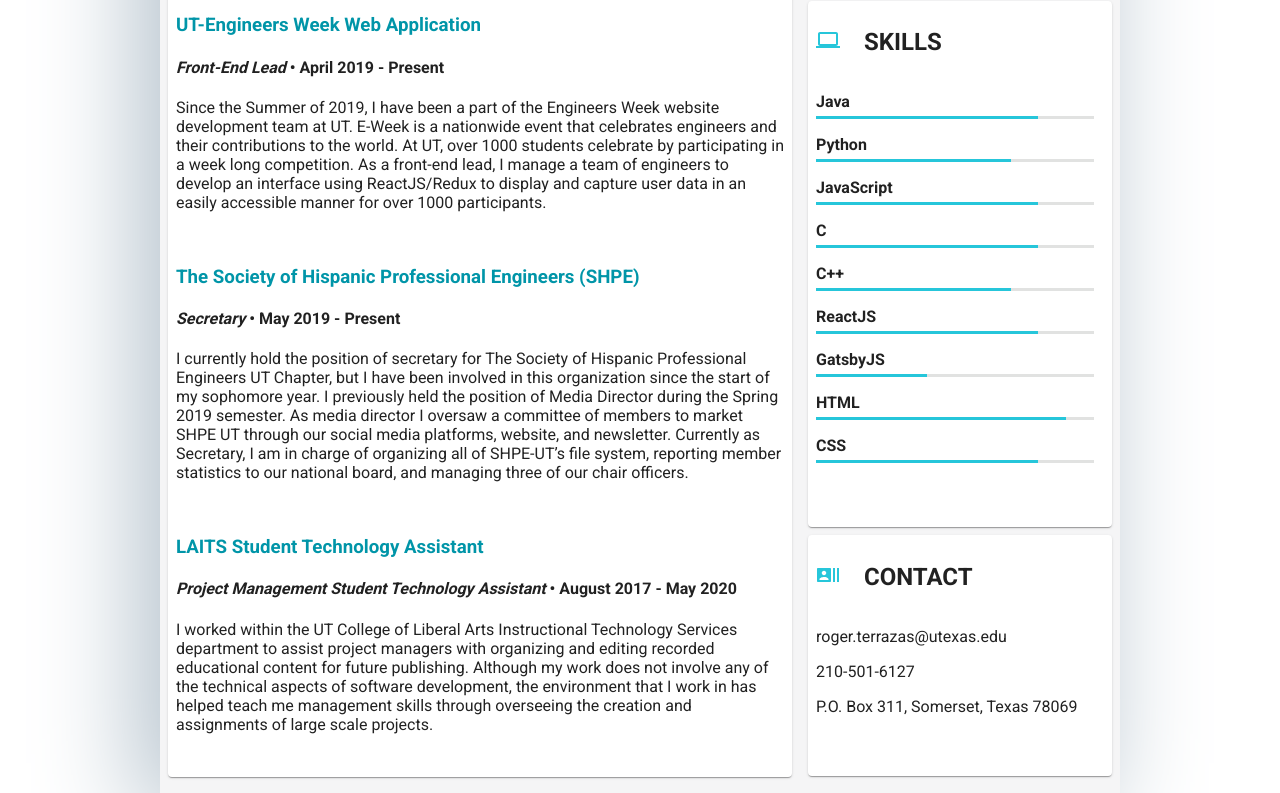
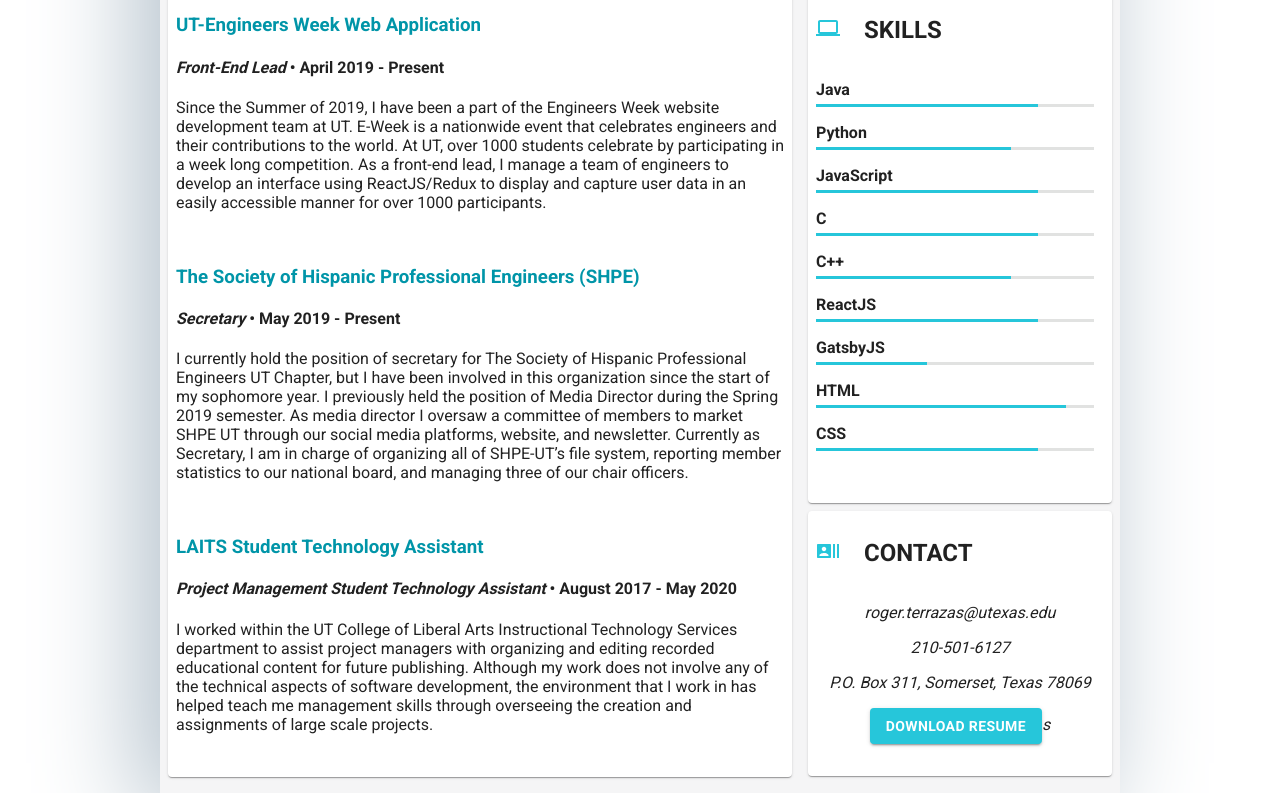
Before and after one commit to isabel-delafuente-website/resumeWebsite, a Gatsby site: page / in a window 1280 px wide. Shown: the part 623-1416 px from the top of the page. Built offline with nearby package versions, Linux system fonts and the light colour scheme; Gatsby itself is replaced by a stand-in of ours.

Commit message:
centered contact and added resume

```diff
--- a/src/components/styles.js
+++ b/src/components/styles.js
@@ -31,11 +31,21 @@
         width: "100%",
         boxSizing: "border-box",
     },
+    button: {
+        backgroundColor: '#26c6da',
+        color: 'white',
+        fontStyle: "normal",
+        fontWeight: "bold",
+    },
     innerPaper: {
         padding: theme.spacing(1)
     },
     progress: {
         backgroundColor: "#26c6da",
+    },
+    contact: {
+        textAlign: "center",
+        fontStyle: "italic",
     }
 
 
--- a/src/pages/index.js
+++ b/src/pages/index.js
@@ -1,12 +1,14 @@
 import React from "react"
 import { graphql } from "gatsby"
 import Layout from "../components/layout"
-import { Grid } from "@material-ui/core";
+import { Grid, Button } from "@material-ui/core";
 import PaperWrapper from "../components/paperWrapper";
 import Skill from "../components/skill.js";
 
 import LinkedInIcon from '@material-ui/icons/LinkedIn';
 import GitHubIcon from '@material-ui/icons/GitHub';
+import FacebookIcon from '@material-ui/icons/Facebook';
+import TwitterIcon from '@material-ui/icons/Twitter';
 import AttachFileIcon from '@material-ui/icons/AttachFile';
 import PersonIcon from '@material-ui/icons/Person';
 import WorkIcon from '@material-ui/icons/Work';
@@ -133,9 +135,14 @@
                     <h2>Contact</h2>
                   </Grid>
                 </Grid>
-                <p>{content.email}</p>
-                <p>{content.phone}</p>
-                <p>{content.address}</p>
+                <div className={classes.contact}>
+                  <p>{content.email}</p>
+                  <p>{content.phone}</p>
+                  <p>{content.address}</p>
+                  <Button href={content.resume} target="blank" variant="contained" className={classes.button}>
+                    Download Resume
+                  </Button>s
+                </div>
               </PaperWrapper>
             </Grid>
           </Grid>
```
